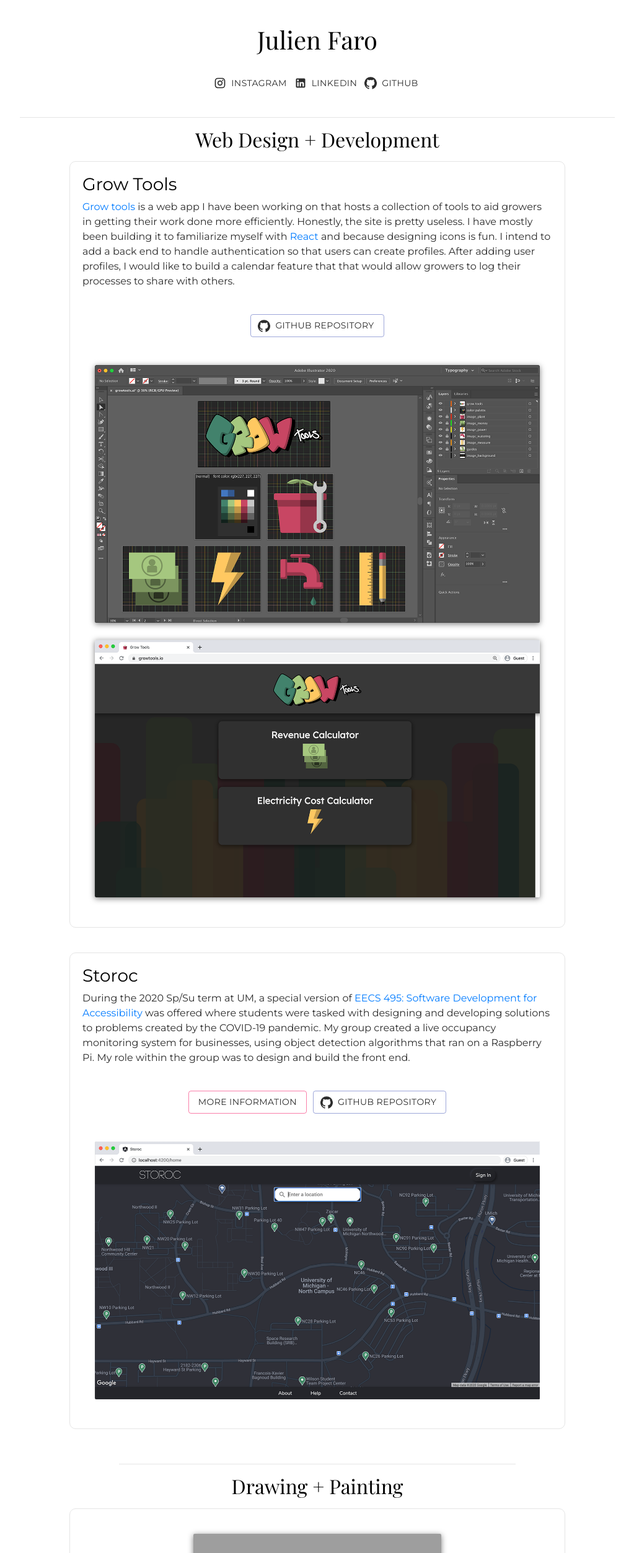
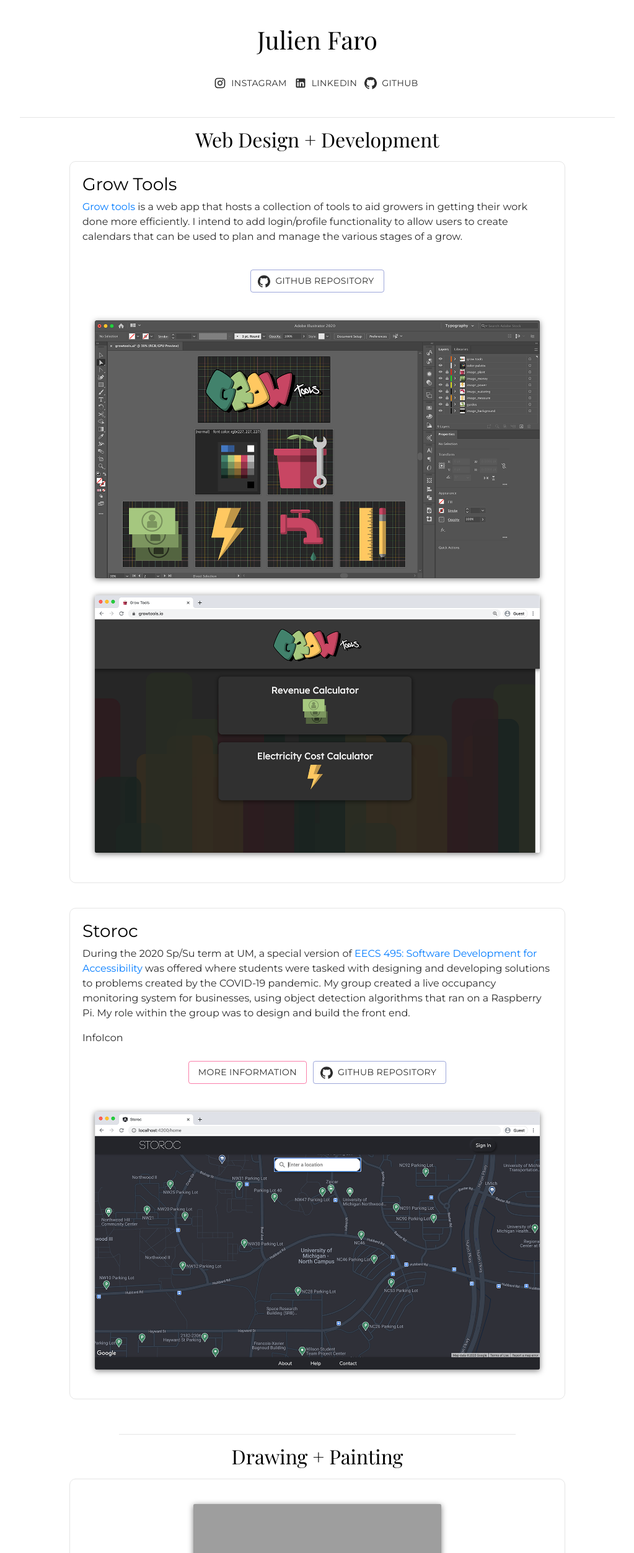
Before and after one commit to jfaro/portfolio, a React (Create React App) app: page / in a window 1280 px wide. Shown: the top 2506 px of the page at 62% size, without its empty margins (128-1151 px from the left). Built offline with nearby package versions, Linux system fonts and the light colour scheme; grey boxes are pictures that could not be loaded.

Commit message:
updated grow tools description

```diff
--- a/src/pages/Home.js
+++ b/src/pages/Home.js
@@ -2,6 +2,7 @@ import React from 'react'
 
 import Button from '@material-ui/core/Button';
 import GitHubIcon from '@material-ui/icons/GitHub';
+import InfoIcon from '@material-ui/icons/Info';
 
 import Header from '../components/Header'
 
@@ -36,7 +37,7 @@ function Home() {
         <section>
           <h3>Grow Tools</h3>
 
-          <p><a href="http://www.growtools.io" target="_blank" rel="noopener noreferrer" aria-label="grow tools">Grow tools</a> is a web app I have been working on that hosts a collection of tools to aid growers in getting their work done more efficiently. Honestly, the site is pretty useless. I have mostly been building it to familiarize myself with <a href="https://reactjs.org/" target="_blank" rel="noopener noreferrer" aria-label="React.js homepage">React</a> and because designing icons is fun. I intend to add a back end to handle authentication so that users can create profiles. After adding user profiles, I would like to build a calendar feature that that would allow growers to log their processes to share with others.</p>
+          <p><a href="http://www.growtools.io" target="_blank" rel="noopener noreferrer" aria-label="grow tools">Grow tools</a> is a web app that hosts a collection of tools to aid growers in getting their work done more efficiently. I intend to add login/profile functionality to allow users to create calendars that can be used to plan and manage the various stages of a grow.</p>
 
           <div className="button-bar">
             <Button
@@ -71,7 +72,7 @@ function Home() {
           <h3>Storoc</h3>
 
           <p>During the 2020 Sp/Su term at UM, a special version of <a href="https://atlas.ai.umich.edu/course/EECS%20495/" target="_blank" rel="noopener noreferrer" aria-label="EECS 495 information">EECS 495: Software Development for Accessibility</a> was offered where students were tasked with designing and developing solutions to problems created by the COVID-19 pandemic. My group created a live occupancy monitoring system for businesses, using object detection algorithms that ran on a Raspberry Pi. My role within the group was to design and build the front end.</p>
-
+InfoIcon
           <div className="button-bar">
             <Button
               variant="outlined"
@@ -100,7 +101,7 @@ function Home() {
               tiltMaxAngleX='20'
               tiltMaxAngleY='20'
               transitionSpeed='2000'>
-              <img src={storoc_landing} alt="Storoc landing page" />
+              <img className="gallery-image" src={storoc_landing} alt="Storoc landing page" />
             </Tilt>
           </div>
 
```
